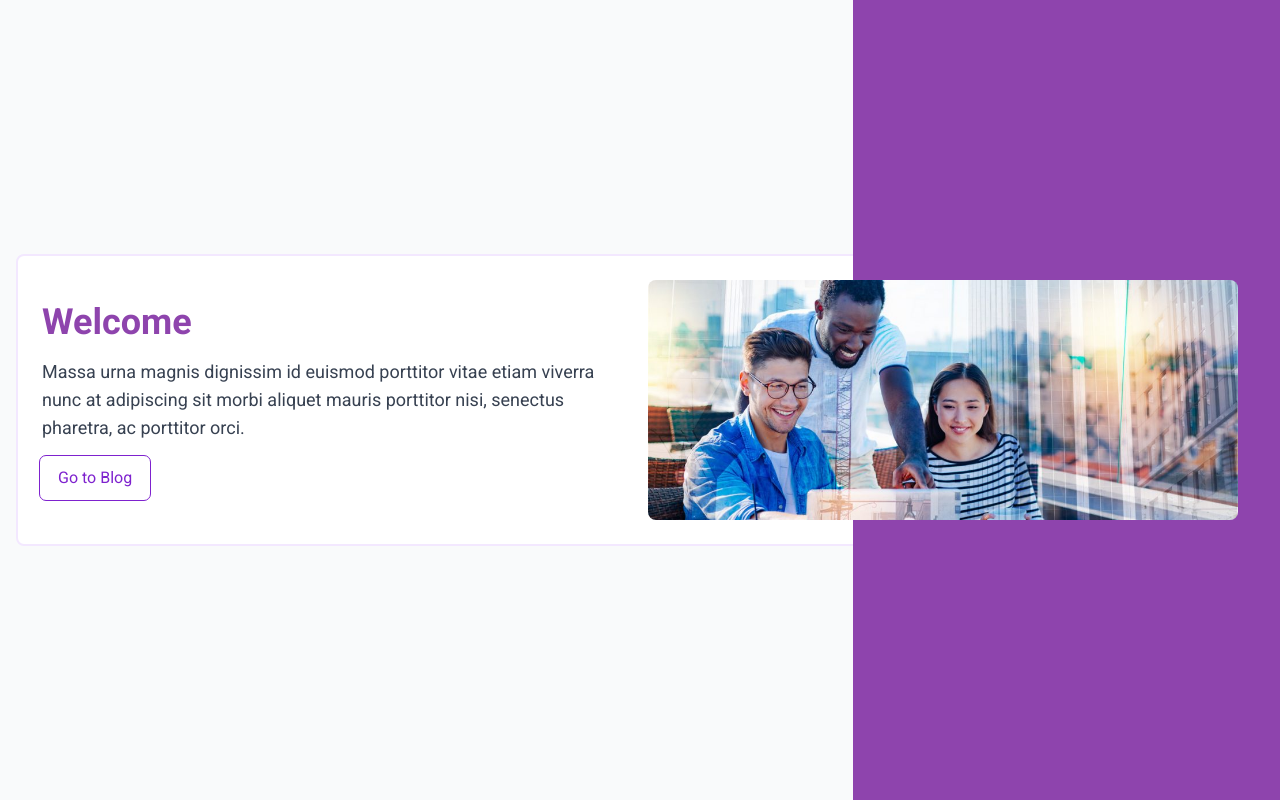
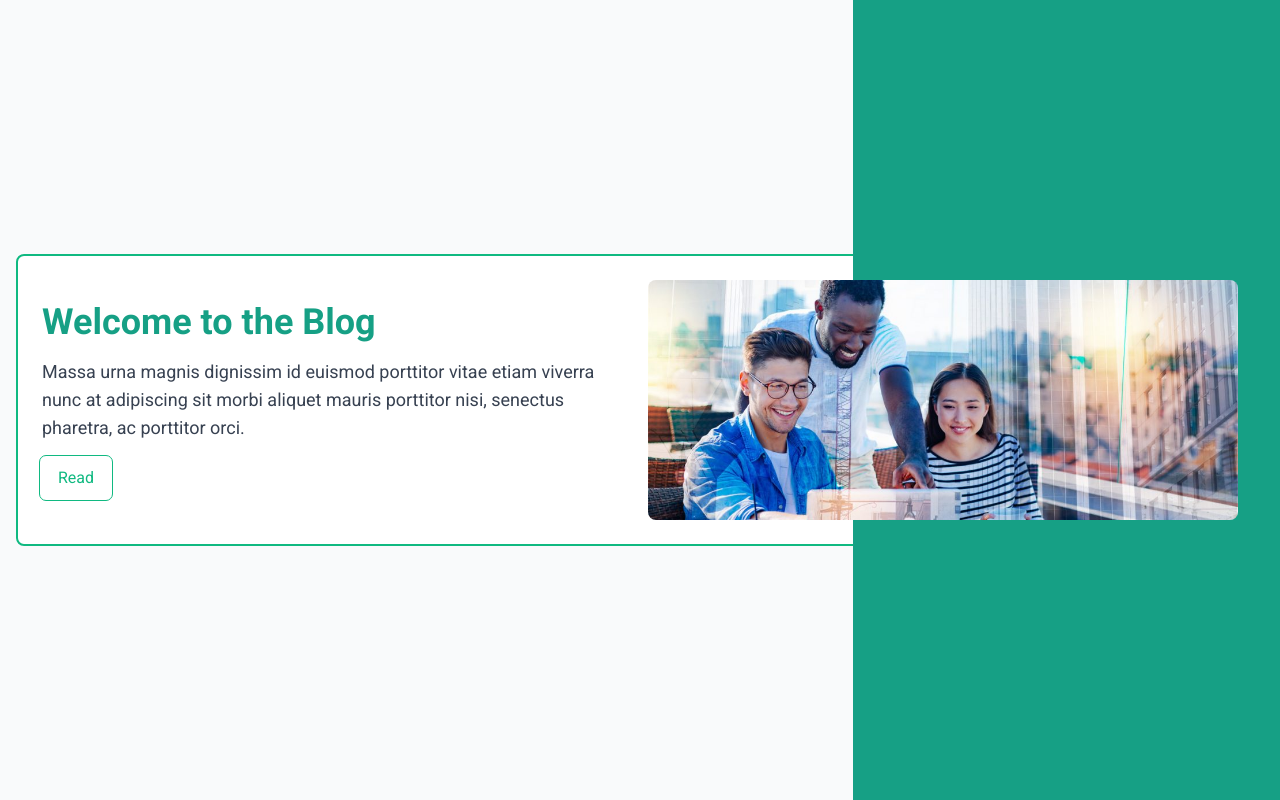
Before and after one commit to drv0228/theBlog, a Next.js app: page / in a window 1280 px wide. Built offline with nearby package versions, Linux system fonts and the light colour scheme.

Commit message:
change style to green

```diff
--- a/src/app/blog/posts/page.tsx
+++ b/src/app/blog/posts/page.tsx
@@ -15,6 +15,6 @@ export default async function Page() {
       {client && <p className='text-green-500 my-2'>Connected to database!</p>}
       {session?.user && <Link href="/blog/post/insert"><Button className="outline outline-1  border-purple-700 text-purple-700 hover:bg-purple-700 hover:text-white my-5 py-2 px-4 rounded">New +</Button></Link>}
       <h1>Posts</h1>
-      {posts?.map((post) => <Link href={`/blog/post/${post.id}`}><Post key={post.id} {...post} /></Link>)}
+      {posts?.map((post) => <Link href={`/blog/post/${post.id}`}><Post id={""} title={""} content={""} date={""} key={post.id} {...post} /></Link>)}
     </>)
 }
--- a/src/app/page.tsx
+++ b/src/app/page.tsx
@@ -5,14 +5,14 @@ export default function Home() {
   return (
     <main className="flex items-center justify-center min-h-screen bg-gray-50">
             <div className="container mx-auto p-4 relative">
-                <div className="bg-white border-2 border-purple-100 rounded-lg p-6 grid grid-cols-1 md:grid-cols-2 gap-4">
+                <div className="bg-white border-2 border-emerald-500 rounded-lg p-6 grid grid-cols-1 md:grid-cols-2 gap-4">
                     <div className="flex flex-col justify-center">
-                        <h1 className={`text-4xl font-bold mb-4 ${styles.text_wisteria}`}>Welcome</h1>
+                        <h1 className={`text-4xl font-bold mb-4 ${styles.text_green}`}>Welcome to the Blog</h1>
                         <p className="text-lg text-gray-700 mb-4">
                             Massa urna magnis dignissim id euismod porttitor vitae etiam viverra nunc at adipiscing sit morbi aliquet mauris porttitor nisi, senectus pharetra, ac porttitor orci.
                         </p>
-                        <a href="/blog/posts" className={`outline outline-1 outline-offset-2 border-purple-700 text-purple-700 hover:text-white py-2 px-4 rounded hover:bg-purple-800 md:w-auto ${styles.fit_content}`}>
-                          Go to Blog
+                        <a href="/blog/posts" className={`outline outline-1 outline-offset-2 border-emerald-500 text-emerald-500 hover:text-white py-2 px-4 rounded hover:bg-emerald-500 md:w-auto ${styles.fit_content}`}>
+                          Read
                         </a>
                     </div>
                     <div className="relative flex justify-center items-center">
@@ -35,7 +35,7 @@ export default function Home() {
                 </div>
 
             </div>
-            <div className={`hidden md:block absolute top-0 right-0 bottom-0 left-2/3 z-0 ${styles.bg_wisteria}`}></div>
+            <div className={`hidden md:block absolute top-0 right-0 bottom-0 left-2/3 z-0 ${styles.bg_green}`}></div>
         </main>
   );
 }
--- a/src/app/ui/styles/home.module.css
+++ b/src/app/ui/styles/home.module.css
@@ -1,9 +1,9 @@
-.text_wisteria {
-  color: #8e44ad;
+.text_green {
+  color: #16a085;
 }
 
-.bg_wisteria {
-    background-color: #8e44ad;
+.bg_green {
+    background-color: #16a085;
 }
 
 .fit_content {
```
